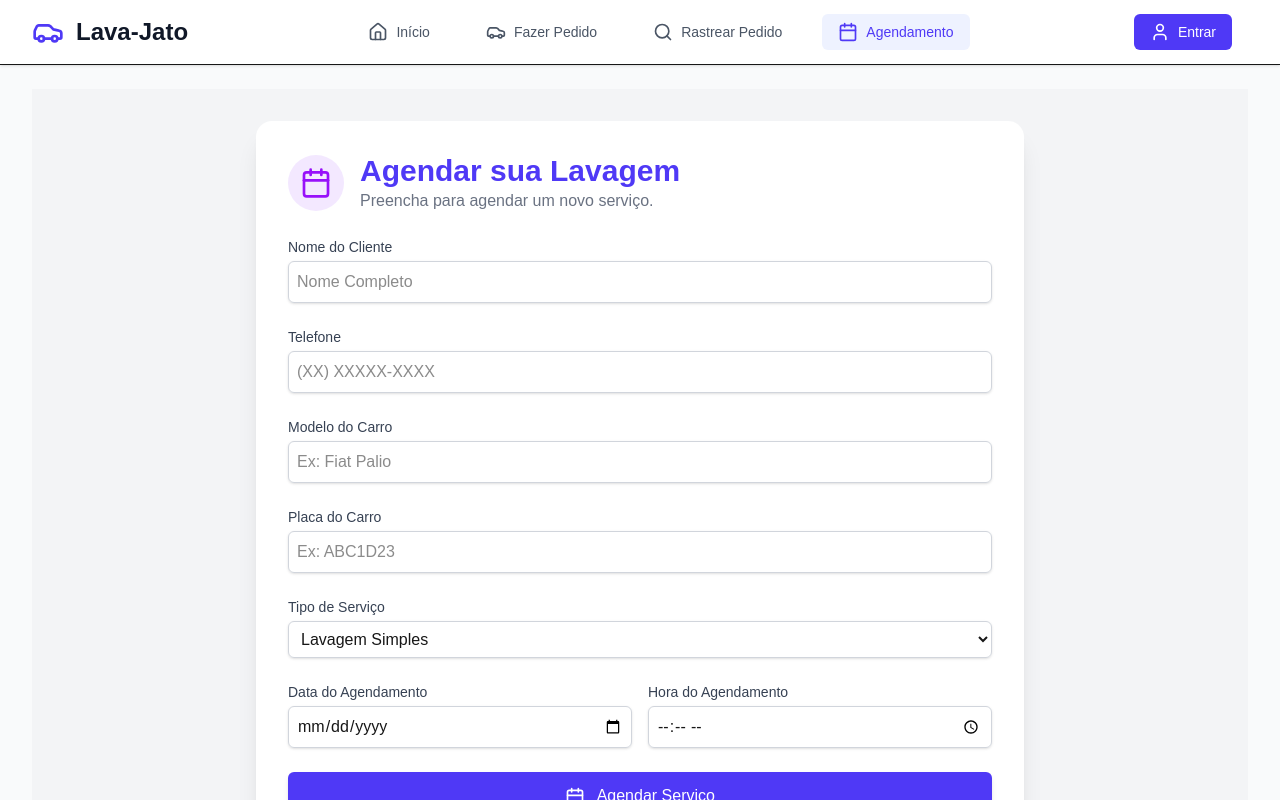
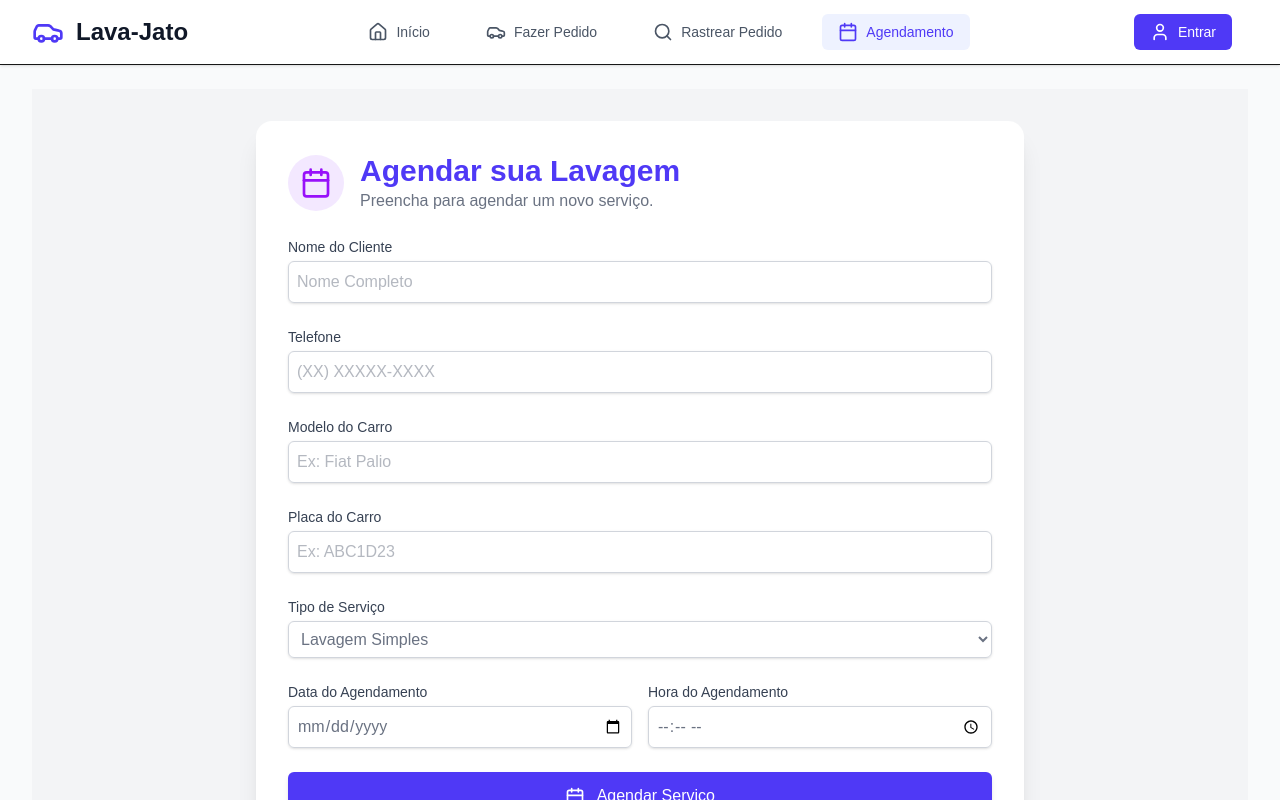
Before and after one commit to joanealves/sass_lavaJato, a Next.js app: page / in a window 1280 px wide. Both pictures are taken after a click on the button "Agendamento". Shown: the top 800 px of the page. Built offline with nearby package versions, Linux system fonts and the light colour scheme.

Commit message:
Added Build

```diff
--- a/app/components/CustomerView.tsx
+++ b/app/components/CustomerView.tsx
@@ -184,32 +184,32 @@ ${selectedExtras.map(extra => `• ${extra.name} - ${extra.price}`).join('\n')}`
               <div className="space-y-2 text-sm">
                 <div className="flex justify-between">
                   <span className="text-gray-600">Cliente:</span>
-                  <span className="font-medium">{order.customerName}</span>
+                  <span className="font-medium text-gray-500">{order.customerName}</span>
                 </div>
                 <div className="flex justify-between">
                   <span className="text-gray-600">Telefone:</span>
-                  <span className="font-medium">{order.phone}</span>
+                  <span className="font-medium text-gray-500">{order.phone}</span>
                 </div>
                 <div className="flex justify-between">
                   <span className="text-gray-600">Veículo:</span>
-                  <span className="font-medium">{order.carModel}</span>
+                  <span className="font-medium text-gray-500">{order.carModel}</span>
                 </div>
                 <div className="flex justify-between">
                   <span className="text-gray-600">Placa:</span>
-                  <span className="font-medium">{order.carPlate}</span>
+                  <span className="font-medium text-gray-500">{order.carPlate}</span>
                 </div>
                 <div className="flex justify-between">
                   <span className="text-gray-600">Serviço:</span>
-                  <span className="font-medium">{selectedService?.name}</span>
+                  <span className="font-medium text-gray-500">{selectedService?.name}</span>
                 </div>
                 {selectedExtras.length > 0 && (
                   <div className="flex justify-between">
                     <span className="text-gray-600">Extras:</span>
-                    <span className="font-medium">{selectedExtras.length} serviço(s)</span>
+                    <span className="font-medium text-gray-500">{selectedExtras.length} serviço(s)</span>
                   </div>
                 )}
                 <div className="border-t pt-2 mt-2 flex justify-between font-bold">
-                  <span>Total:</span>
+                  <span className='text-green-600'>Total:</span>
                   <span className="text-green-600">
                     {calculateTotal().toLocaleString('pt-BR', { style: 'currency', currency: 'BRL' })}
                   </span>
@@ -233,7 +233,6 @@ ${selectedExtras.map(extra => `• ${extra.name} - ${extra.price}`).join('\n')}`
   );
 };
 
-// Componente principal com as props corretas
 const CustomerView: React.FC<CustomerViewProps> = ({ currentOrder, setCurrentOrder, onSubmit }) => {
   const [showConfirmation, setShowConfirmation] = React.useState(false);
   const [confirmedOrder, setConfirmedOrder] = React.useState<CurrentOrder | null>(null);
--- a/app/components/SchedulingSystem.tsx
+++ b/app/components/SchedulingSystem.tsx
@@ -185,7 +185,7 @@ const SchedulingSystem: React.FC<SchedulingSystemProps> = ({ onAddScheduledOrder
                 id="customerName"
                 value={customerName}
                 onChange={(e) => setCustomerName(e.target.value)}
-                className="mt-1 block w-full p-2 border border-gray-300 rounded-md shadow-sm focus:ring-indigo-500 focus:border-indigo-500"
+                className="mt-1 block w-full p-2 border border-gray-300 rounded-md shadow-sm text-gray-500 focus:ring-indigo-500 focus:border-indigo-500"
                 placeholder="Nome Completo"
                 required
               />
@@ -197,7 +197,7 @@ const SchedulingSystem: React.FC<SchedulingSystemProps> = ({ onAddScheduledOrder
                 id="phone"
                 value={phone}
                 onChange={(e) => setPhone(e.target.value)}
-                className="mt-1 block w-full p-2 border border-gray-300 rounded-md shadow-sm focus:ring-indigo-500 focus:border-indigo-500"
+                className="mt-1 block w-full p-2 border border-gray-300 rounded-md shadow-sm text-gray-500 focus:ring-indigo-500 focus:border-indigo-500"
                 placeholder="(XX) XXXXX-XXXX"
                 required
               />
@@ -209,7 +209,7 @@ const SchedulingSystem: React.FC<SchedulingSystemProps> = ({ onAddScheduledOrder
                 id="carModel"
                 value={carModel}
                 onChange={(e) => setCarModel(e.target.value)}
-                className="mt-1 block w-full p-2 border border-gray-300 rounded-md shadow-sm focus:ring-indigo-500 focus:border-indigo-500"
+                className="mt-1 block w-full p-2 border border-gray-300 rounded-md shadow-sm text-gray-500 focus:ring-indigo-500 focus:border-indigo-500"
                 placeholder="Ex: Fiat Palio"
                 required
               />
@@ -221,7 +221,7 @@ const SchedulingSystem: React.FC<SchedulingSystemProps> = ({ onAddScheduledOrder
                 id="carPlate"
                 value={carPlate}
                 onChange={(e) => setCarPlate(e.target.value.toUpperCase())}
-                className="mt-1 block w-full p-2 border border-gray-300 rounded-md shadow-sm focus:ring-indigo-500 focus:border-indigo-500"
+                className="mt-1 block w-full p-2 border border-gray-300 rounded-md shadow-sm text-gray-500 focus:ring-indigo-500 focus:border-indigo-500"
                 placeholder="Ex: ABC1D23"
                 required
               />
@@ -232,7 +232,7 @@ const SchedulingSystem: React.FC<SchedulingSystemProps> = ({ onAddScheduledOrder
                 id="serviceType"
                 value={serviceType}
                 onChange={(e) => setServiceType(e.target.value as ServiceType)}
-                className="mt-1 block w-full p-2 border border-gray-300 rounded-md shadow-sm focus:ring-indigo-500 focus:border-indigo-500"
+                className="mt-1 block w-full p-2 border border-gray-300 rounded-md shadow-sm text-gray-500 focus:ring-indigo-500 focus:border-indigo-500"
                 required
               >
                 <option value={ServiceType.SIMPLE}>Lavagem Simples</option>
@@ -249,7 +249,7 @@ const SchedulingSystem: React.FC<SchedulingSystemProps> = ({ onAddScheduledOrder
                   id="scheduledDate"
                   value={scheduledDate}
                   onChange={(e) => setScheduledDate(e.target.value)}
-                  className="mt-1 block w-full p-2 border border-gray-300 rounded-md shadow-sm focus:ring-indigo-500 focus:border-indigo-500"
+                  className="mt-1 block w-full p-2 border border-gray-300 rounded-md shadow-sm text-gray-500 focus:ring-indigo-500 focus:border-indigo-500"
                   required
                 />
               </div>
@@ -260,7 +260,7 @@ const SchedulingSystem: React.FC<SchedulingSystemProps> = ({ onAddScheduledOrder
                   id="scheduledTime"
                   value={scheduledTime}
                   onChange={(e) => setScheduledTime(e.target.value)}
-                  className="mt-1 block w-full p-2 border border-gray-300 rounded-md shadow-sm focus:ring-indigo-500 focus:border-indigo-500"
+                  className="mt-1 block w-full p-2 border border-gray-300 rounded-md shadow-sm text-gray-500 focus:ring-indigo-500 focus:border-indigo-500"
                   required
                 />
               </div>
```
